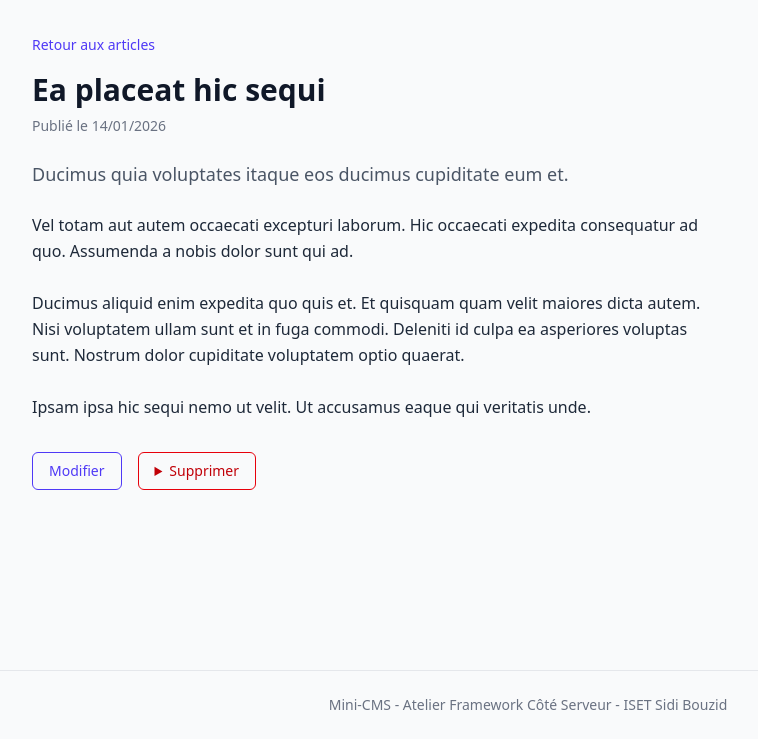
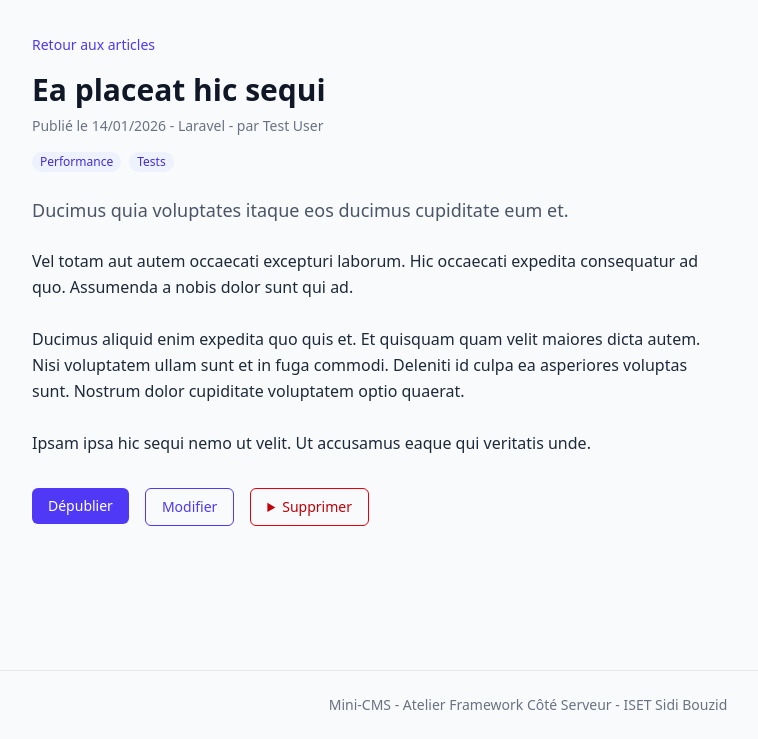
Before and after one commit to khilaahlem/mini-cms, a Laravel app: page /posts/1 in a window 1280 px wide. Shown: the part 61-800 px from the top of the page, without its empty margins (112-870 px from the left). Run offline with Laravel 12, Linux system fonts and the light colour scheme; data comes from the database, SQL or seed files in the repository; style sheets or scripts are compiled from the project's sources.

Commit message:
Corriger le probleme N+1 avec with()

```diff
--- a/app/Http/Controllers/PageController.php
+++ b/app/Http/Controllers/PageController.php
@@ -11,6 +11,7 @@ class PageController extends Controller
     {
         return view('home', [
             'latestPosts' => Post::published()
+                ->with('user', 'category', 'tags')
                 ->latest('published_at')
                 ->take(3)
                 ->get(),
@@ -20,7 +21,7 @@ class PageController extends Controller
     public function about(): View
     {
         return view('a-propos', [
-            'auteur' => 'Ahlem Khila',
+            'auteur' => 'ahlem khila',
             'groupe' => 'MDW32',
         ]);
     }
--- a/app/Http/Controllers/PostController.php
+++ b/app/Http/Controllers/PostController.php
@@ -14,7 +14,7 @@ class PostController extends Controller
     {
         return view('posts.index', [
             'heading' => 'Tous les articles',
-            'posts' => Post::latest('id')->paginate(4),
+            'posts' => Post::with('user', 'category', 'tags')->latest('id')->paginate(4),
         ]);
     }
 
@@ -22,7 +22,7 @@ class PostController extends Controller
     {
         return view('posts.index', [
             'heading' => 'Articles de '.$year,
-            'posts' => Post::published()->whereYear('published_at', $year)->latest('id')->paginate(4),
+            'posts' => Post::published()->with('user', 'category', 'tags')->whereYear('published_at', $year)->latest('id')->paginate(4),
         ]);
     }
 
@@ -51,6 +51,8 @@ class PostController extends Controller
 
     public function show(Post $post): View
     {
+        $post->load('user', 'category', 'tags');
+
         return view('posts.show', compact('post'));
     }
 
@@ -83,4 +85,16 @@ class PostController extends Controller
 
         return redirect()->route('posts.index');
     }
+
+    public function togglePublication(Post $post): RedirectResponse
+    {
+        $isPublished = ! $post->is_published;
+
+        $post->update([
+            'is_published' => $isPublished,
+            'published_at' => $isPublished ? now() : null,
+        ]);
+
+        return redirect()->route('posts.show', $post);
+    }
 }
--- a/app/Providers/AppServiceProvider.php
+++ b/app/Providers/AppServiceProvider.php
@@ -2,6 +2,7 @@
 
 namespace App\Providers;
 
+use Illuminate\Database\Eloquent\Model;
 use Illuminate\Support\ServiceProvider;
 
 class AppServiceProvider extends ServiceProvider
@@ -19,6 +20,6 @@ class AppServiceProvider extends ServiceProvider
      */
     public function boot(): void
     {
-        //
+        Model::preventLazyLoading(! app()->isProduction());
     }
 }
--- a/resources/views/posts/show.blade.php
+++ b/resources/views/posts/show.blade.php
@@ -6,13 +6,22 @@
 
         <h1 class="text-3xl font-bold mt-4 mb-2">{{ $post->title }}</h1>
 
-        <p class="text-sm text-gray-500 mb-6">
+        <p class="text-sm text-gray-500 mb-4">
             @if ($post->published_at)
                 Publié le {{ $post->published_at->format('d/m/Y') }}
             @else
                 Brouillon
             @endif
+            - {{ $post->category?->name ?? 'Sans catégorie' }} - par {{ $post->user?->name ?? 'auteur inconnu' }}
         </p>
+
+        @if ($post->tags->isNotEmpty())
+            <ul class="mb-6 flex flex-wrap gap-2" aria-label="Tags de l'article">
+                @foreach ($post->tags as $tag)
+                    <li class="rounded-full bg-indigo-50 px-2 py-0.5 text-xs font-medium text-indigo-700">{{ $tag->name }}</li>
+                @endforeach
+            </ul>
+        @endif
 
         @if ($post->excerpt)
             <p class="text-lg text-gray-600 mb-6">{{ $post->excerpt }}</p>
@@ -21,6 +30,13 @@
         <div class="text-gray-800 leading-relaxed whitespace-pre-line">{{ $post->body }}</div>
 
         <div class="mt-8 flex flex-wrap items-start gap-4">
+            <form method="POST" action="{{ route('posts.publication', $post) }}">
+                @csrf
+                @method('PATCH')
+
+                <button type="submit" class="rounded-md bg-indigo-600 px-4 py-2 text-sm font-medium text-white hover:bg-indigo-700">{{ $post->is_published ? 'Dépublier' : 'Publier' }}</button>
+            </form>
+
             <a href="{{ route('posts.edit', $post) }}" class="rounded-md border border-indigo-600 px-4 py-2 text-sm font-medium text-indigo-600 hover:bg-indigo-50">Modifier</a>
 
             <details>
@@ -31,6 +47,7 @@
                     @method('DELETE')
 
                     <p class="mb-3 text-sm text-red-900">Cette action est définitive : l'article sera effacé de la base.</p>
+
                     <button type="submit" class="rounded-md bg-red-600 px-4 py-2 text-sm font-medium text-white hover:bg-red-700">Confirmer la suppression</button>
                 </form>
             </details>
```
